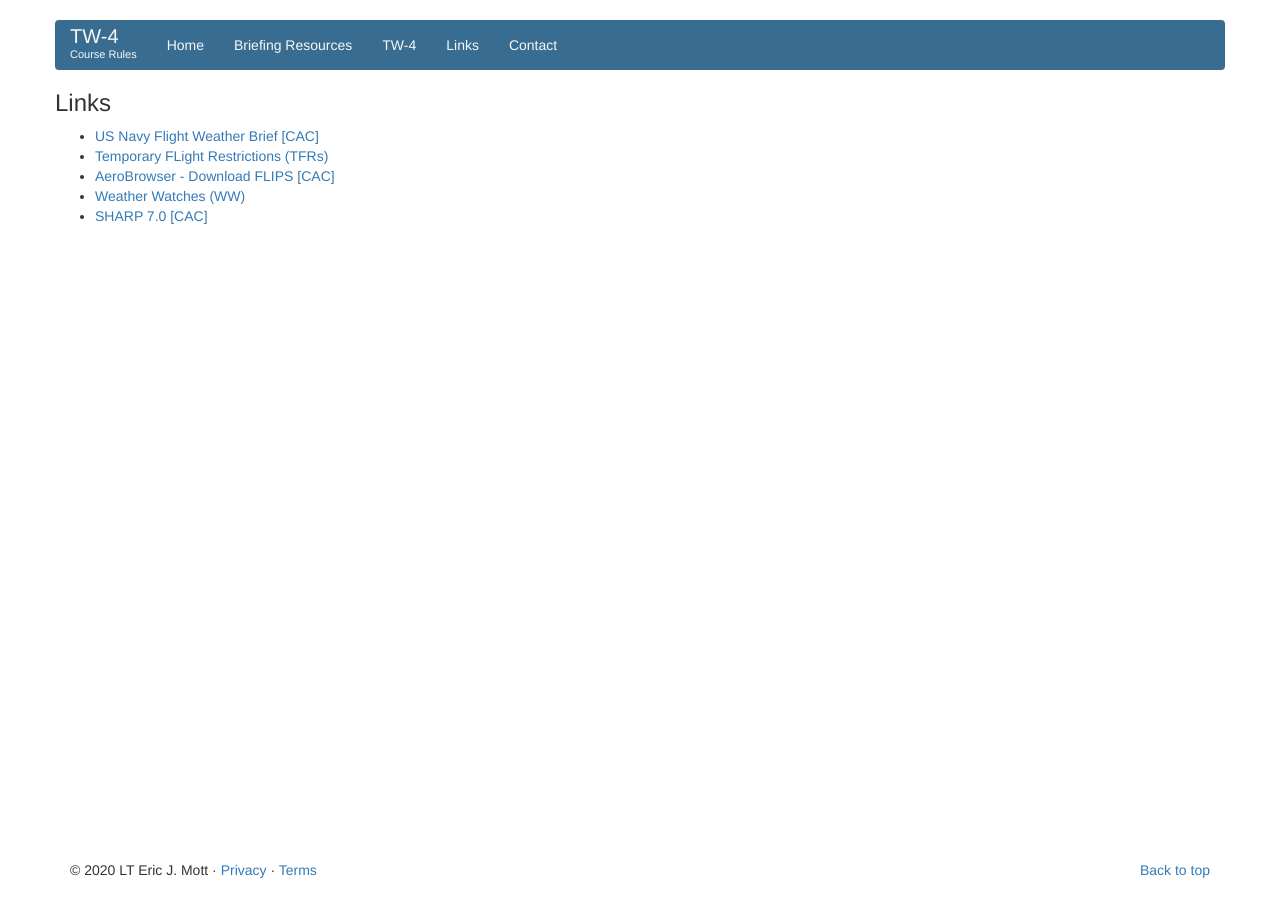
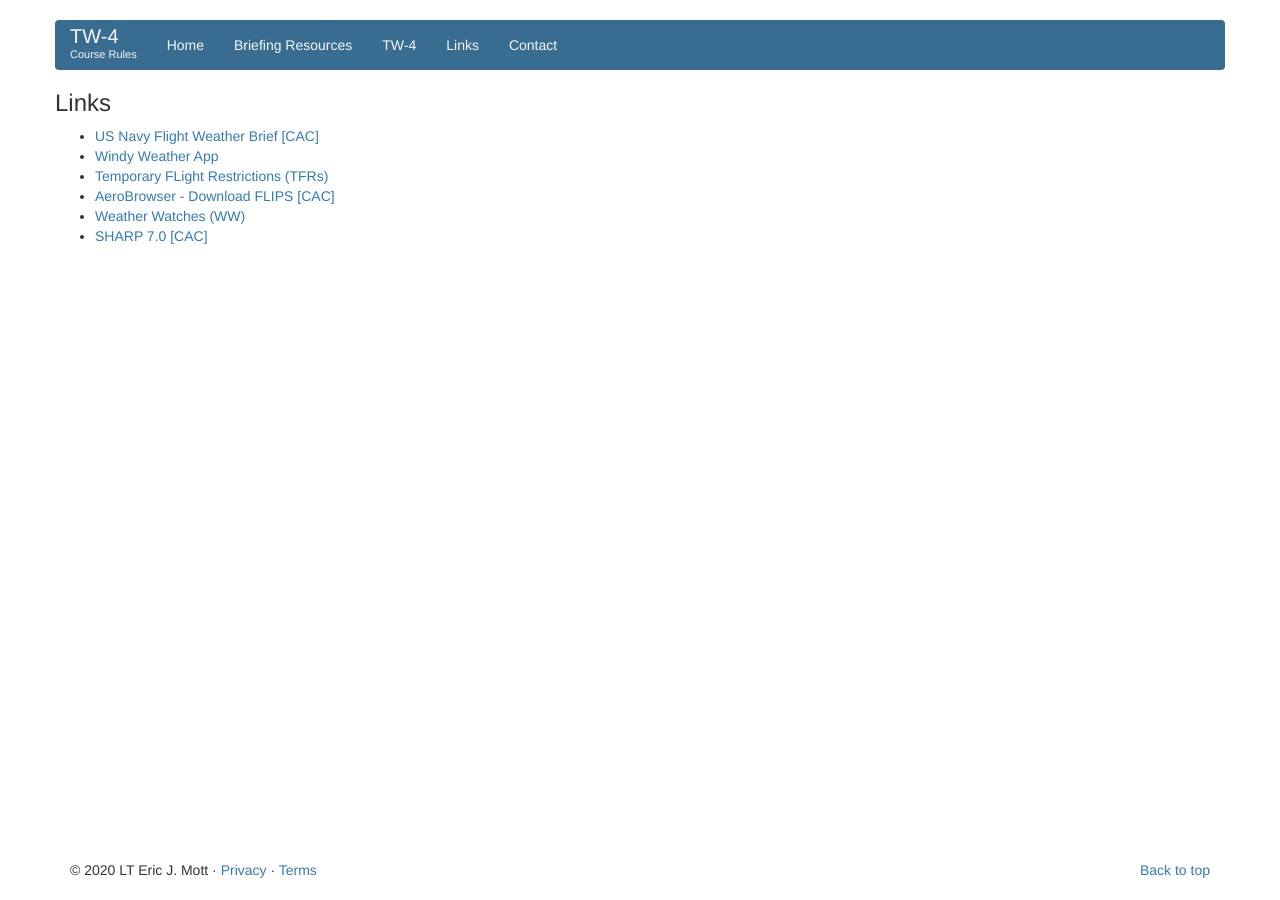
Before and after one commit to courserules/courserules.github.io, a Jekyll site: the page built from links.html, in a window 1280 px wide. Built offline with Jekyll 4.4.1, drawn with Linux system fonts in a browser that asks for light colours.

Commit message:
updated links

```diff
--- a/links.html
+++ b/links.html
@@ -11,6 +11,7 @@ permalink: /links/
 
 			<ul>
 				<li><a href="https://fwb.metoc.navy.mil/fwb18" target="_blank">US Navy Flight Weather Brief [CAC]</a></li>
+				<li><a href="https://www.windy.com/" target="_blank">Windy Weather App</a></li>
 				<li><a href="http://tfr.faa.gov/tfr2/list.html" target="_blank">Temporary FLight Restrictions (TFRs)</a></li>
 				<li><a href="https://aerodata.nga.mil/AeroBrowser/" target="_blank">AeroBrowser - Download FLIPS [CAC]</a></li>
 				<li><a href="https://www.spc.noaa.gov/products/watch/" target="_blank">Weather Watches (WW)</a></li>
```
